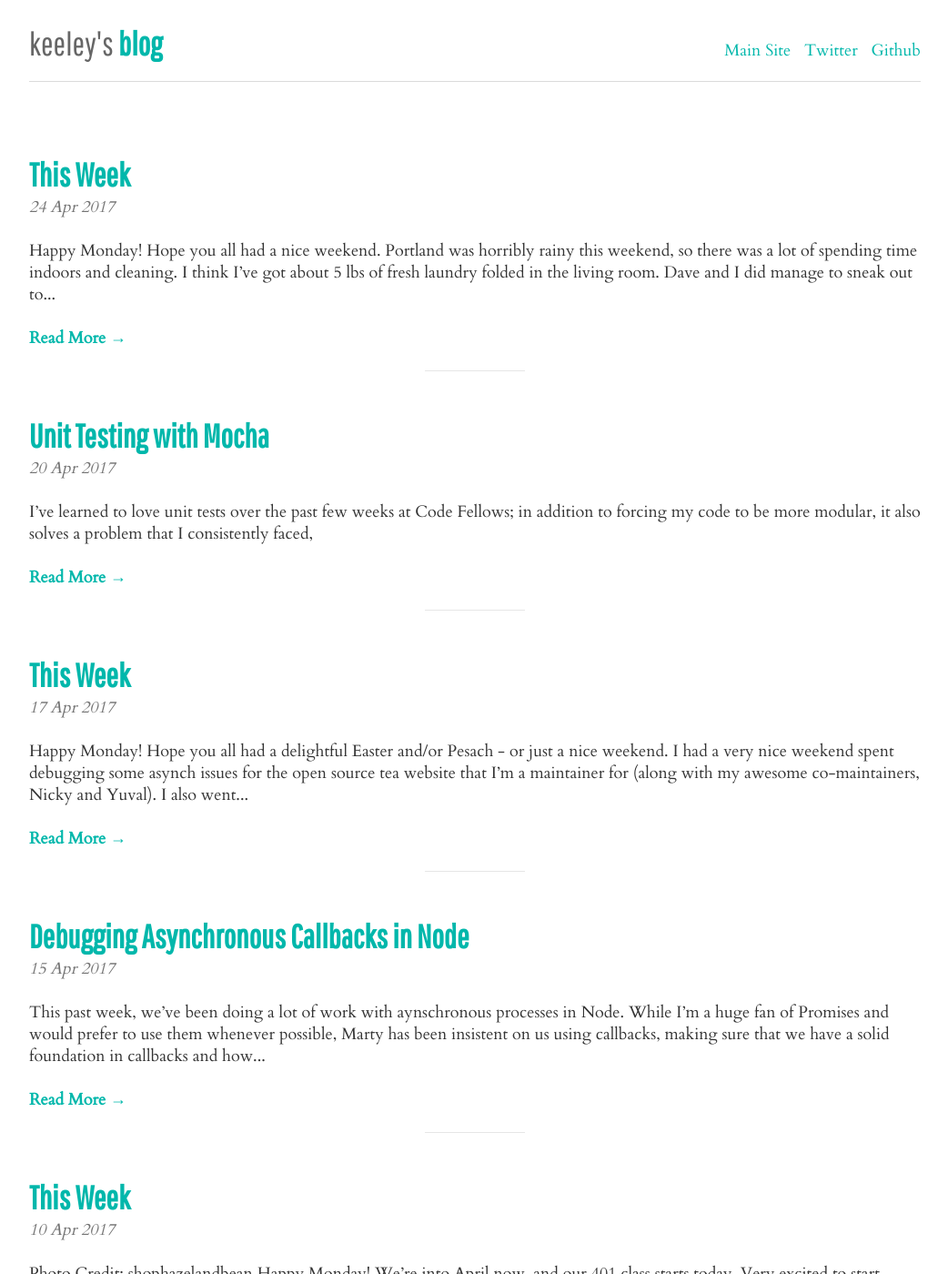
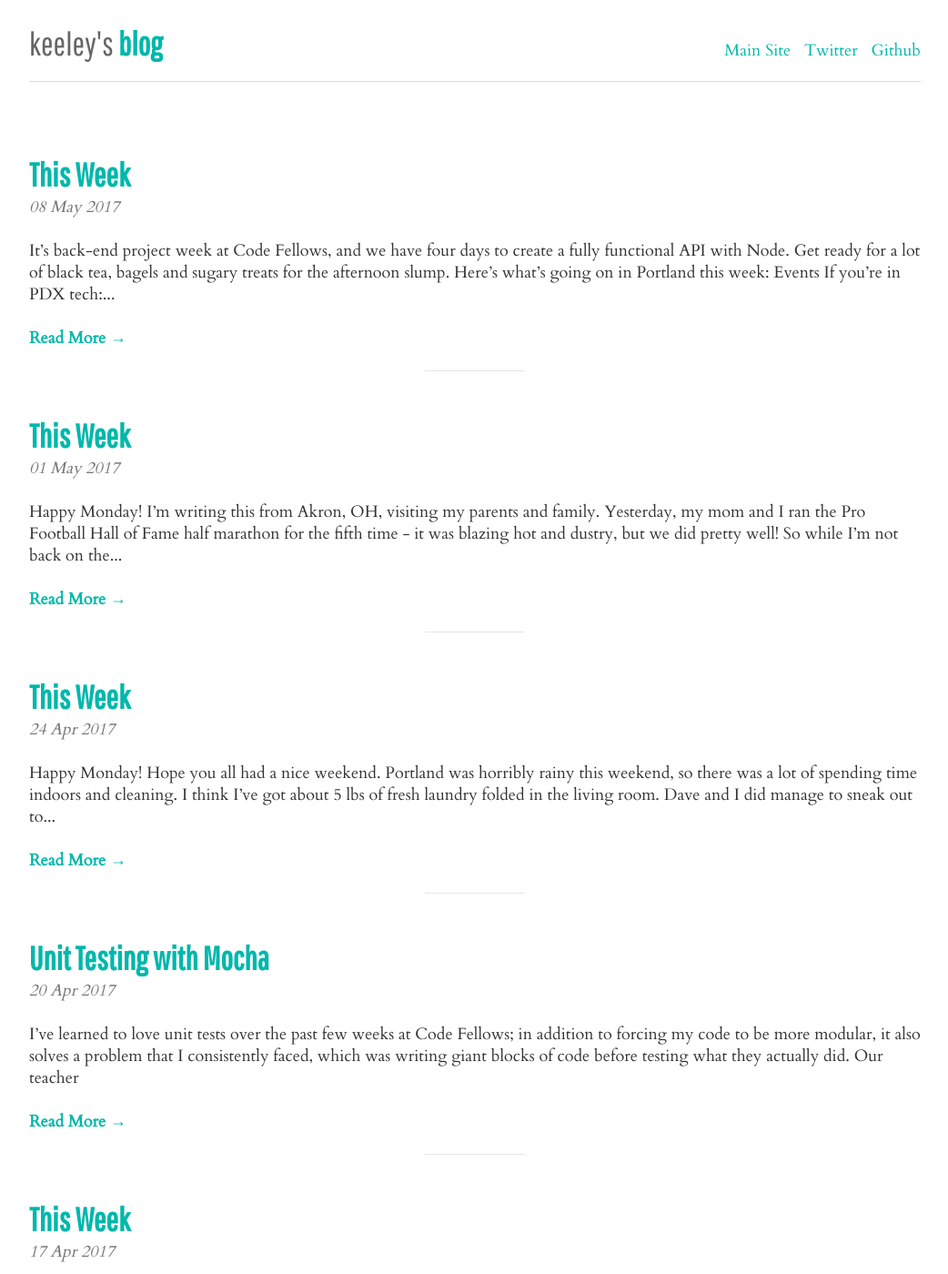
Before and after one commit to Keeley-Hammond/blog, a Jekyll site: the page built from index.html, in a window 1280 px wide and 1400 px high. Shown: the whole window at 91% size, without its empty margins (118-1160 px from the left). Built offline with Jekyll 4.4.1, drawn with Linux system fonts in a browser that asks for light colours; the list of posts is cut into pages by our own code; some of the changed text lies outside the part shown.

Commit message:
Added new blog post, made changes to typography

```diff
--- a/_posts/2017-04-20-unit-testing-with-mocha.md
+++ b/_posts/2017-04-20-unit-testing-with-mocha.md
@@ -4,4 +4,6 @@ description: The pros of unit testing
 header: Unit Testing with Mocha
 ---
 
-I've learned to love unit tests over the past few weeks at Code Fellows; in addition to forcing my code to be more modular, it also solves a problem that I consistently faced,
+I've learned to love unit tests over the past few weeks at Code Fellows; in addition to forcing my code to be more modular, it also solves a problem that I consistently faced, which was writing giant blocks of code before testing what they actually did.
+
+Our teacher
--- /dev/null
+++ b/_posts/2017-05-01-this-week-may-01.md
@@ -0,0 +1,36 @@
+---
+title: This Week
+description: Happy Monday!
+header: This Week
+---
+
+Happy Monday! I'm writing this from Akron, OH, visiting my parents and family. Yesterday, my mom and I ran the Pro Football Hall of Fame half marathon for the fifth time - it was blazing hot and dustry, but we did pretty well!
+
+![Finishers](https://keeley-hammond.github.io/blog/img/akron-finishers.JPG)
+
+So while I'm not back on the West Coast until tonight, what's going on this week?
+
+### Events
+
+If you're in PDX tech:
+* [Mon, 5/1: Algorithms Study Night @ Code Fellows.](https://www.meetup.com/Women-Who-Code-Portland/events/238112710/) Come join us for the third Algorithms Study Night May 1st at Code Fellows! We will be working on two problems, an easier starter problem, and then a more complicated one. Any and all skill levels are welcome.
+* [Wed, 5/3: DevOps Study Night @ AKQA.](https://www.meetup.com/Women-Who-Code-Portland/events/238581134/) This is a continuation of the Command Line 101 Workshop @ AKQA. Once you have the foundation, we will go over DevOps command line tools and connecting them for the SysAdmin and DevOps out there.
+* [Sun, 5/7: WWC Intro to Binary Exploitations Workshop @ Galios.](https://www.meetup.com/Women-Who-Code-Portland/events/238707215/) This course peels back the layers of abstraction that normally separate you as a programmer from how your programs actually run on devices. We will go deep into detail about how computing devices work on the most fundamental levels and how knowing those details, we can leverage common errors programmers make to get their programs to do whatever we want. The workshop is mostly lecture with a detailed hands-on walkthrough of how to exploit a stack buffer overflow.
+
+### Non-Tech Events:
+
+Promoting my usual two running meetups; if you need a crew of people to run with, come join us:
+
+* [Portland Running Company: Thirsty Thursday 4-6 mile run @ 6:00p.](https://www.meetup.com/Portland-Running-Co-Weekly-Group-Runs/events/238871360/)
+* [PDX Trail Runners: Saturday at 9:00a @ Forest Park, on the Lower MacLeay Park entrance.](https://www.meetup.com/PDX-Trail-Runners/events/237741875/)
+
+### Articles
+
+Here are a few articles, podcasts and assorted things that I’ve enjoyed over the past week — give yourself a little mental boost on your Monday morning:
+
+* [As a bootcamp-soon-to-be-grad, I liked Kim Hart's article on what to expect after leaving your bootcamp](https://dev.to/kim_hart/5-lessons-my-bootcamp-didnt-teach-me) Her advice on making sure you're not the most senior dev in your first job, and preparing for handwritten interview questions is especially good.
+* [Sarah Mei wrote a really interesting article about programming, math and her relationship with both: 'Programming Is Not Math.'](http://www.sarahmei.com/blog/2014/07/15/programming-is-not-math/) One of my favorite quotes: "Specifically, learning to program is more like learning a new language than it is like doing math problems. And the experience of programming today, in industry, is more about language than it is about math."
+* A quick bump for [AlterConf Portland has just started selling tickets!](https://alterconf.com/conferences/portland-or-2017) I'm extremely grateful to Ashe Dryden and AlterConf - I won my scholarship to Code Fellows at AlterConf last year. If you're in Portland, please attend and support: [AlterConf Tickets and Event Info](https://alterconf.com/conferences/portland-or-2017)
+
+
+Have a great week, everybody.
--- /dev/null
+++ b/_posts/2017-05-08-this-week-may-08.md
@@ -0,0 +1,36 @@
+---
+title: This Week
+description: Happy Monday!
+header: This Week
+---
+
+It's back-end project week at Code Fellows, and we have four days to create a fully functional API with Node. Get ready for a lot of black tea, bagels and sugary treats for the afternoon slump.
+
+Here's what's going on in Portland this week:
+
+### Events
+
+If you're in PDX tech:
+* [Thurs, 5/11: Women Who Code Networking Night @ Second Story.](https://www.eventbrite.com/e/tech-jobs-tour-portland-career-fair-tech-demos-speed-mentoring-tickets-32954309226) We're hosting our monthly networking night at Second City this week. Second City will lead workshops on prototyping, technical collaboration and an improv event! Come for the lightning talks, stay for the drinks, company and events.
+* [Thurs, 5/11: PDX Node Presentation Night @ Vacasa.](https://www.meetup.com/pdxnode/events/239220711/) PDX Node is awesome - very beginner friendly, with a lot of Nodesters willing to work with you on [nodeschool.io tutorials](https://nodeschool.io/#workshopper-list). Come and see what people have been working on.
+* [Wed, 5/17: Intro to Git and GitHub @ Mozilla.](https://www.meetup.com/Women-Who-Code-Portland/events/239020608/) I’m hosting the second class of our Intro to Git and GitHub class for Women Who Code Portland, taught by Scott Hanselman and Grace Andrews. Seats available!
+* [Fri, 5/19: Women Who Code Roll Call @ PyCon.](https://www.meetup.com/Women-Who-Code-Portland/events/237905872/) PyCon starts next week! Come have breakfast with fellow programmers before the talks and workshops get started on Friday.
+
+### Non-Tech Events:
+
+Promoting my usual two running meetups; if you need a crew of people to run with, come join us:
+
+* [Portland Running Company: Thirsty Thursday 4-6 mile run @ 6:00p.](https://www.meetup.com/Portland-Running-Co-Weekly-Group-Runs/events/238871360/)
+* [PDX Trail Runners: Saturday at 9:00a @ Forest Park, on the Lower MacLeay Park entrance.](https://www.meetup.com/PDX-Trail-Runners/events/237741875/)
+
+### Articles
+
+Here are a few articles, podcasts and assorted things that I’ve enjoyed over the past week — give yourself a little mental boost on your Monday morning:
+
+* It's project week here at Code Fellows, and I want to give a shout out to the [Spotify API, which has incredible documentation and detailed tutorials for setting up authorization routes.](https://github.com/prettier/prettier) If you're looking for a good API to play with, I highly recommend using Spotify.
+* After our binary exploitation workshop last weekend, reading Antoinette Maria's article on [her first Capture the Flag security competition was a treat.](https://dev.to/_theycallmetoni/capture-the-flag-its-a-game-for-hacki-mean-security-professionals) The CTF rounds sound incredibly fun, and I love the examples that she gives for us to try.
+* I've been working with MongoDB and Mongoose quite a bit lately, and enjoyed [Talk Python's episode on MongoDB applied design patterns.](https://talkpython.fm/episodes/show/109/mongodb-applied-design-patterns) Some of the techniques that Rick Copeland discusses were helpful when designing our database in mLab this week.
+* A quick bump for [AlterConf Portland, which has just started selling tickets.](https://alterconf.com/conferences/portland-or-2017) I'm extremely grateful to Ashe Dryden and AlterConf - I won my scholarship to Code Fellows at AlterConf last year. If you're in Portland, please attend and support: [AlterConf Tickets and Event Info](https://alterconf.com/conferences/portland-or-2017)
+
+
+Have a great week, everybody.
```
Also changed, not shown: 1 other file.
